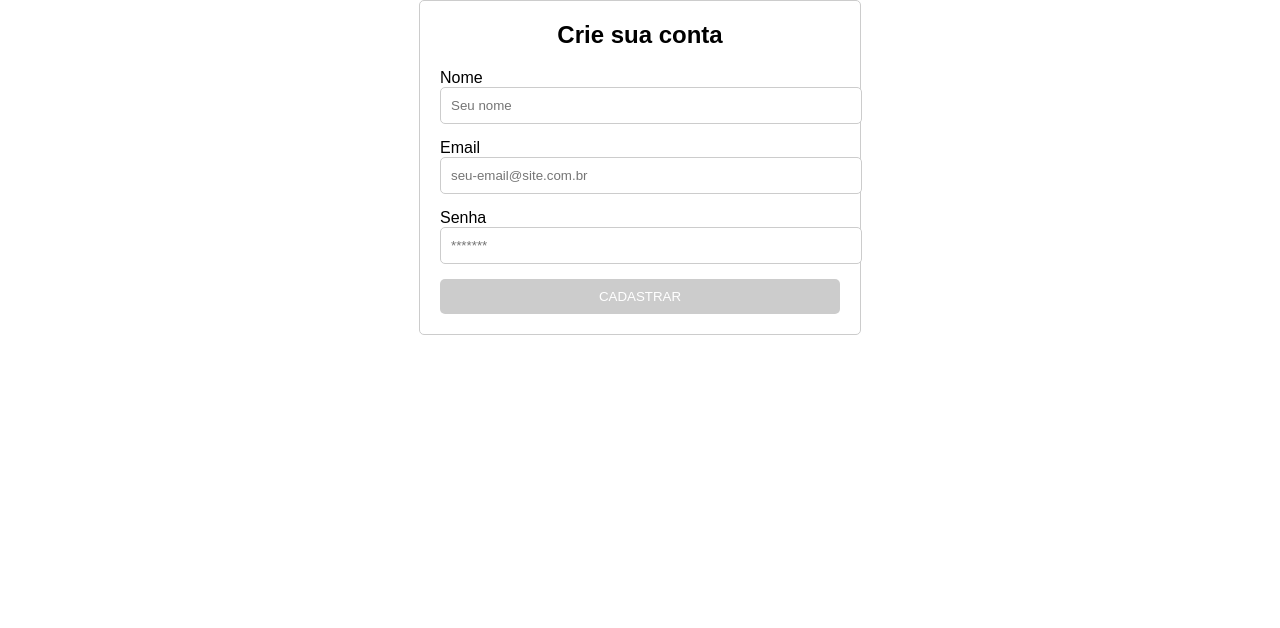
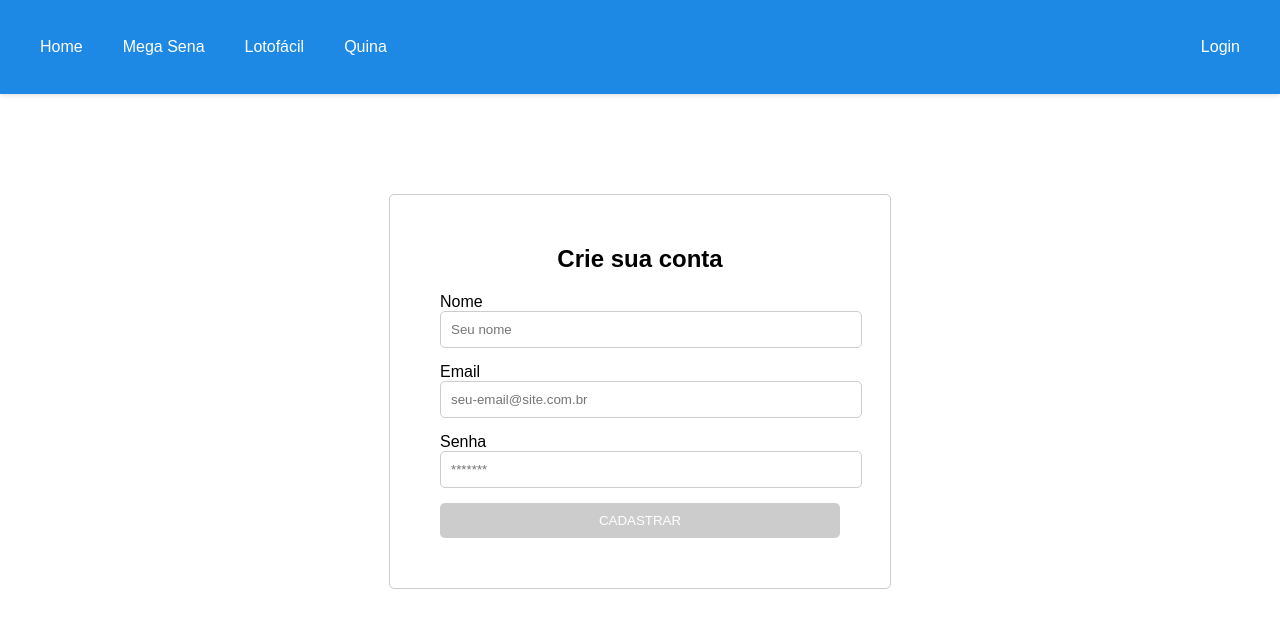
Before and after one commit to renatoft89/hipersorte, a React (Create React App) app in the folder front/: page /register in a window 1280 px wide. Shown: the top 628 px of the page. Built offline with nearby package versions, Linux system fonts and the light colour scheme; no server answers.

Commit message:
add register user front

```diff
--- a/front/package.json
+++ b/front/package.json
@@ -5,6 +5,7 @@
     "@testing-library/jest-dom": "^5.17.0",
     "@testing-library/react": "^13.4.0",
     "@testing-library/user-event": "^13.5.0",
+    "axios": "^1.6.7",
     "react": "^18.2.0",
     "react-dom": "^18.2.0",
     "react-router-dom": "^5.3.4",
--- a/front/src/components/User/Register.js
+++ b/front/src/components/User/Register.js
@@ -1,5 +1,7 @@
 import React, { useState } from 'react';
-// import { apiRegisterUser } from '../utils/axiosToApi'
+import Header from '../Header.js';
+import { regRegisterUser } from '../../services/requests.js';
+import { useHistory } from "react-router-dom";
 import '../../styles/Register.css';
 
 const Registration = () => {
@@ -8,7 +10,7 @@ const Registration = () => {
   const [password, setPassword] = useState('');
   const [err, setErr] = useState(false);
 
-  // const navigate = useNavigate()
+  const history = useHistory();
 
   const validateInput = () => {
     const MIN_NAME = 12;
@@ -30,18 +32,19 @@ const Registration = () => {
         password,
         role: 'customer'
       }
-      // await apiRegisterUser('/user/new', dataUser);
+      await regRegisterUser('/register/user', dataUser);
       setErr(false)
-      // navigate('/')
+      history.push('/');
 
     } catch (error) {
-      console.log(error);
+      console.log(error.message);
       setErr(error.response.data.message)
     }
   }
 
   return (
     <>
+    <Header />
       <form className="register-form">
         <div className="register-container">
           <h1 className="register-title">Crie sua conta</h1>
--- /dev/null
+++ b/front/src/services/requests.js
@@ -0,0 +1,13 @@
+import axios from 'axios';
+
+export const api = axios.create({
+  baseURL: `http://localhost:${process.env.REACT_APP_API_PORT || '3001'}`,
+});
+
+export const regRegisterUser = async (endpoint, body) => {
+  const { data } = await api.post(endpoint, body);
+  console.log(data);
+  return data;
+};
+
+export default api;
--- a/front/src/styles/Register.css
+++ b/front/src/styles/Register.css
@@ -1,7 +1,7 @@
 .register-container {
   max-width: 400px;
-  margin: 0 auto;
-  padding: 20px;
+  margin: 100px auto;
+  padding: 50px;
   border: 1px solid #ccc;
   border-radius: 5px;
 }
```
Also changed, not shown: 1 other file (tests, documents, lock files or other folders).
